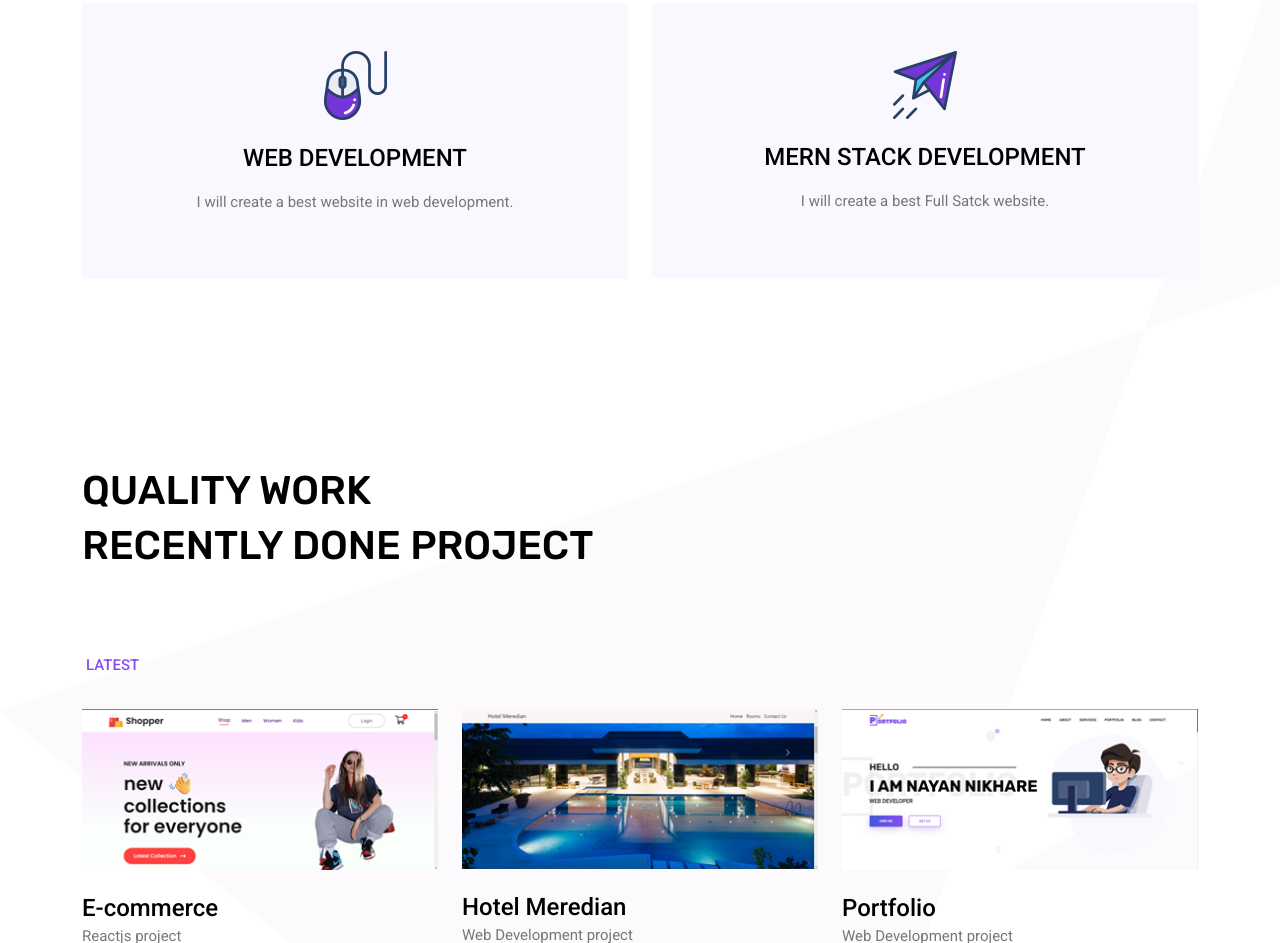
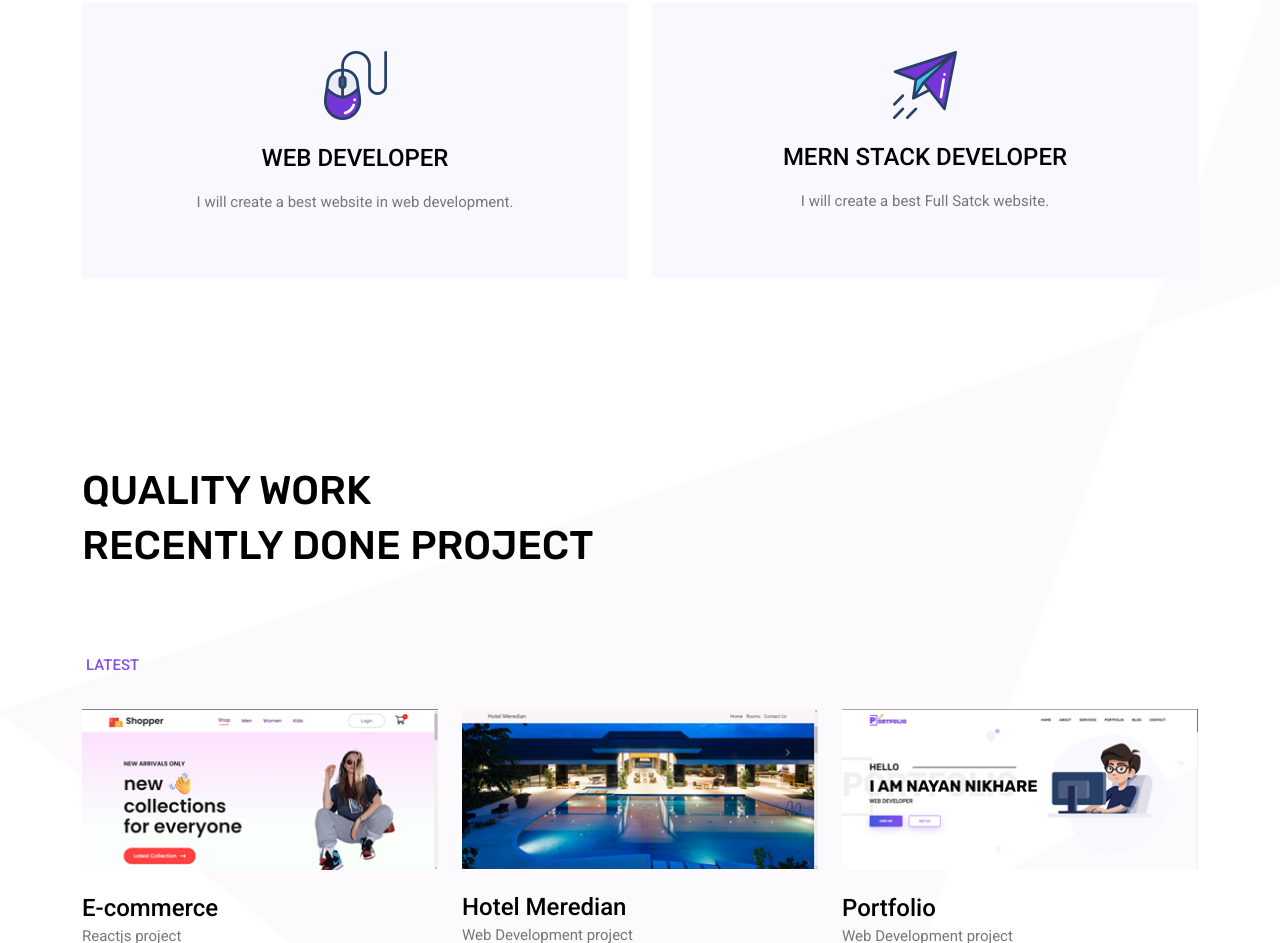
Before and after one commit to Nayan0406/Portfolio, a plain HTML site: page index.html in a window 1280 px wide. Shown: the part 1949-2892 px from the top of the page. Drawn offline with nearby package versions, Linux system fonts and the light colour scheme.

Commit message:
Update index.html

```diff
--- a/index.html
+++ b/index.html
@@ -199,7 +199,7 @@
               <div>
                 <img src="images/services-img/mouse.webp" class="img-fluid">
               </div>
-            <h5 class="text-uppercase mt-4 mb-3">WEB DEVELOPMENT</h5>
+            <h5 class="text-uppercase mt-4 mb-3">WEB DEVELOPER</h5>
             <p>I will create a best website in web development.</p>
             </div>
           </div>
@@ -208,7 +208,7 @@
               <div>
                 <img src="images/services-img/website.webp" class="img-fluid">
               </div>
-            <h5 class="text-uppercase mt-4 mb-3">MERN STACK DEVELOPMENT</h5>
+            <h5 class="text-uppercase mt-4 mb-3">MERN STACK DEVELOPER</h5>
             <p>I will create a best Full Satck website.</p>
             </div>
           </div>
```
